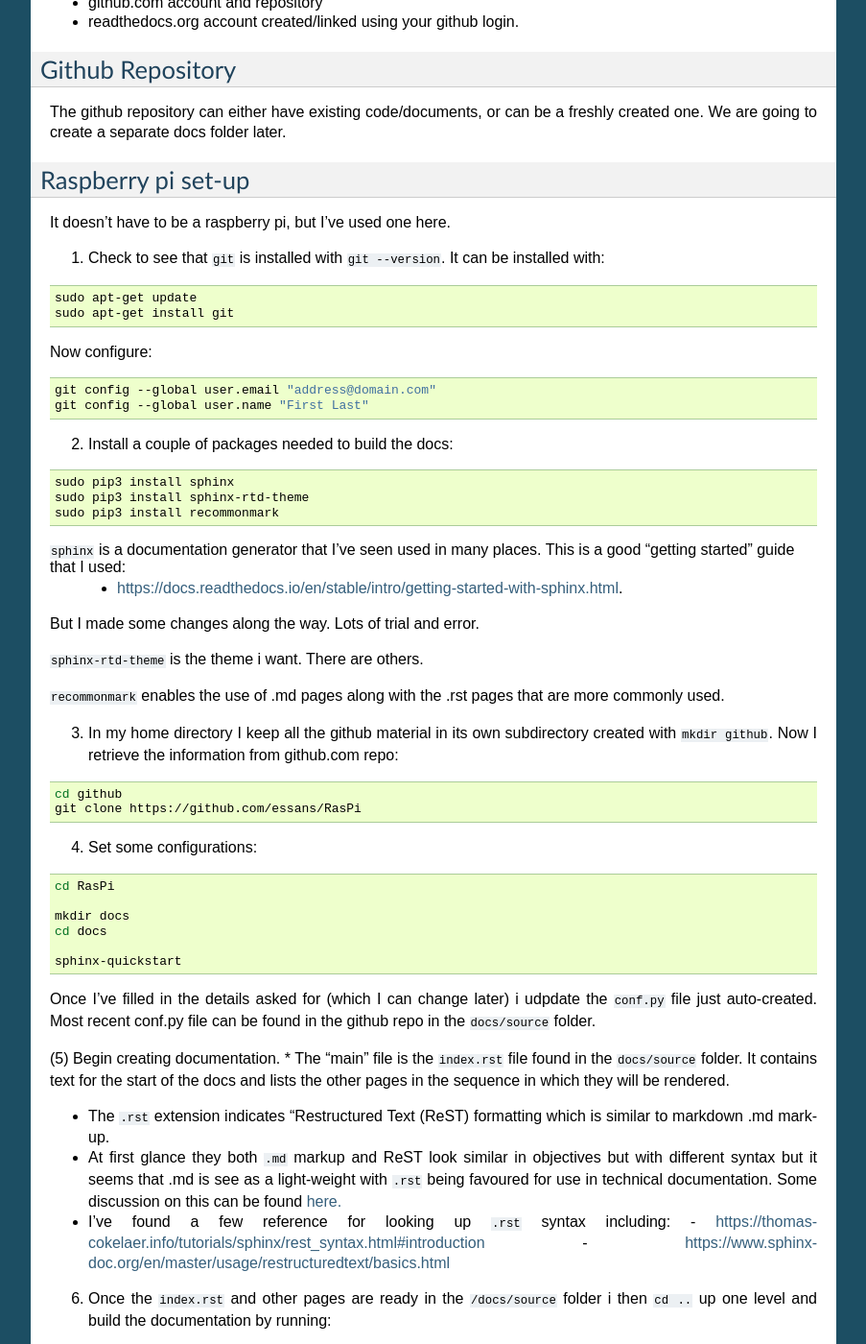
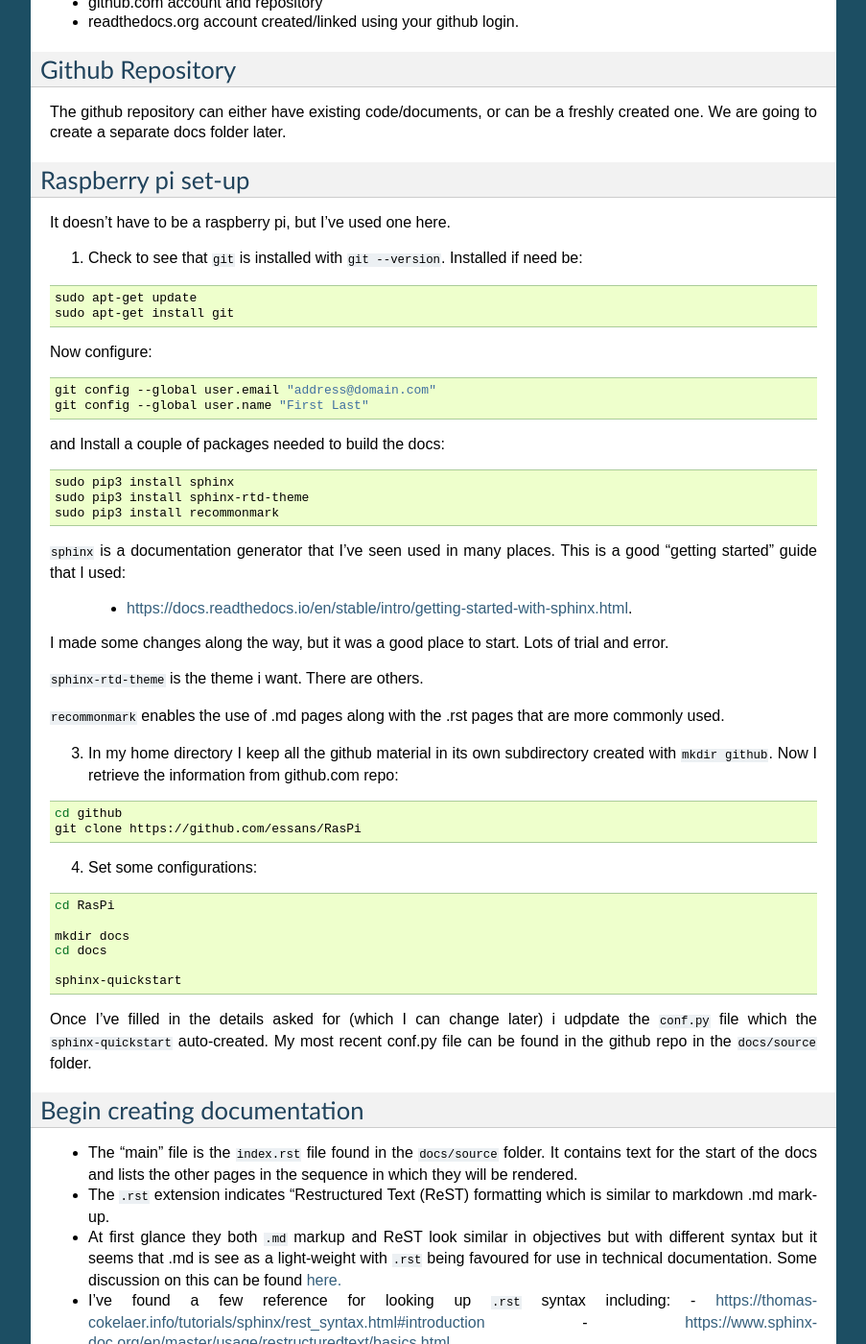
Before and after one commit to essans/RasPi, a Sphinx documentation site: the page built from docs/source/readthedocs.rst, in a window 1280 px wide and 1400 px high, scrolled down 486 px. Shown: the whole window at 96% size, without its empty margins (198-1101 px from the left). Built offline with Sphinx 7.4.7, drawn with Linux system fonts in a browser that asks for light colours; some of the changed text lies outside the part shown.

Commit message:
Update readthedocs.rst

```diff
--- a/docs/source/readthedocs.rst
+++ b/docs/source/readthedocs.rst
@@ -27,7 +27,7 @@ Raspberry pi set-up
 -------------------
 It doesn't have to be a raspberry pi, but I've used one here.
 
-(1) Check to see that ``git`` is installed with ``git --version``.  It can be installed with:
+(1) Check to see that ``git`` is installed with ``git --version``.  Installed if need be:
 
 .. code-block:: bash
 
@@ -43,7 +43,7 @@ Now configure:
    git config --global user.name "First Last"
 
 
-(2) Install a couple of packages needed to build the docs:
+and Install a couple of packages needed to build the docs:
 
 .. code-block:: bash
 
@@ -52,9 +52,10 @@ Now configure:
    sudo pip3 install recommonmark
 
 ``sphinx`` is a documentation generator that I've seen used in many places.   This is a good "getting started" guide that I used:
+
    -  `<https://docs.readthedocs.io/en/stable/intro/getting-started-with-sphinx.html>`_.
 
-But I made some changes along the way.  Lots of trial and error.
+I made some changes along the way, but it was a good place to start.  Lots of trial and error.
 
 ``sphinx-rtd-theme`` is the theme i want.  There are others.
 
@@ -80,9 +81,12 @@ But I made some changes along the way.  Lots of trial and error.
    sphinx-quickstart
 
 
-Once I've filled in the details asked for (which I  can change later) i udpdate the ``conf.py`` file just auto-created.  Most recent conf.py file can be found in the github repo in the ``docs/source`` folder.
+Once I've filled in the details asked for (which I  can change later) i udpdate the ``conf.py`` file which the ``sphinx-quickstart`` auto-created.  My most recent conf.py file can be found in the github repo in the ``docs/source`` folder.
 
-(5) Begin creating documentation.
+
+Begin creating documentation
+----------------------------
+
 * The "main" file is the ``index.rst`` file found in the ``docs/source`` folder.  It contains text for the start of the docs and lists the other pages in the sequence in which they will be rendered.
 
 * The ``.rst`` extension indicates "Restructured Text (ReST) formatting which is similar to markdown .md mark-up.
@@ -93,7 +97,11 @@ Once I've filled in the details asked for (which I  can change later) i udpdate
   - https://thomas-cokelaer.info/tutorials/sphinx/rest_syntax.html#introduction
   - https://www.sphinx-doc.org/en/master/usage/restructuredtext/basics.html
 
-(6) Once the ``index.rst`` and other pages are ready in the ``/docs/source`` folder i then ``cd ..`` up one level and build the documentation by running:
+
+Build Docs and push back to github
+----------------------------------
+
+Once the ``index.rst`` and other pages are ready in the ``/docs/source`` folder i then ``cd ..`` up one level and build the documentation by running:
 
 .. code-block:: bash
 
@@ -112,4 +120,6 @@ There are usually some formatting errors that are flagged and will need to be fi
    git push -u origin master
 
 
-(8) Navigate to www.readthedocs.org, login, and go to your projects `dashboard <https://readthedocs.org/dashboard/>`_ and then click on "import a project" button.  Select the repo that should be listed.
+Import to ReadTheDocs
+---------------------
+Make any refinements to the docs via github editing and then when ready navigate to www.readthedocs.org, login, and go to your projects `dashboard <https://readthedocs.org/dashboard/>`_ and then click on "import a project" button.  Select the repo that should be listed.
```
Also changed, not shown: other parts of docs/source/readthedocs.rst (+1 -1 lines).
